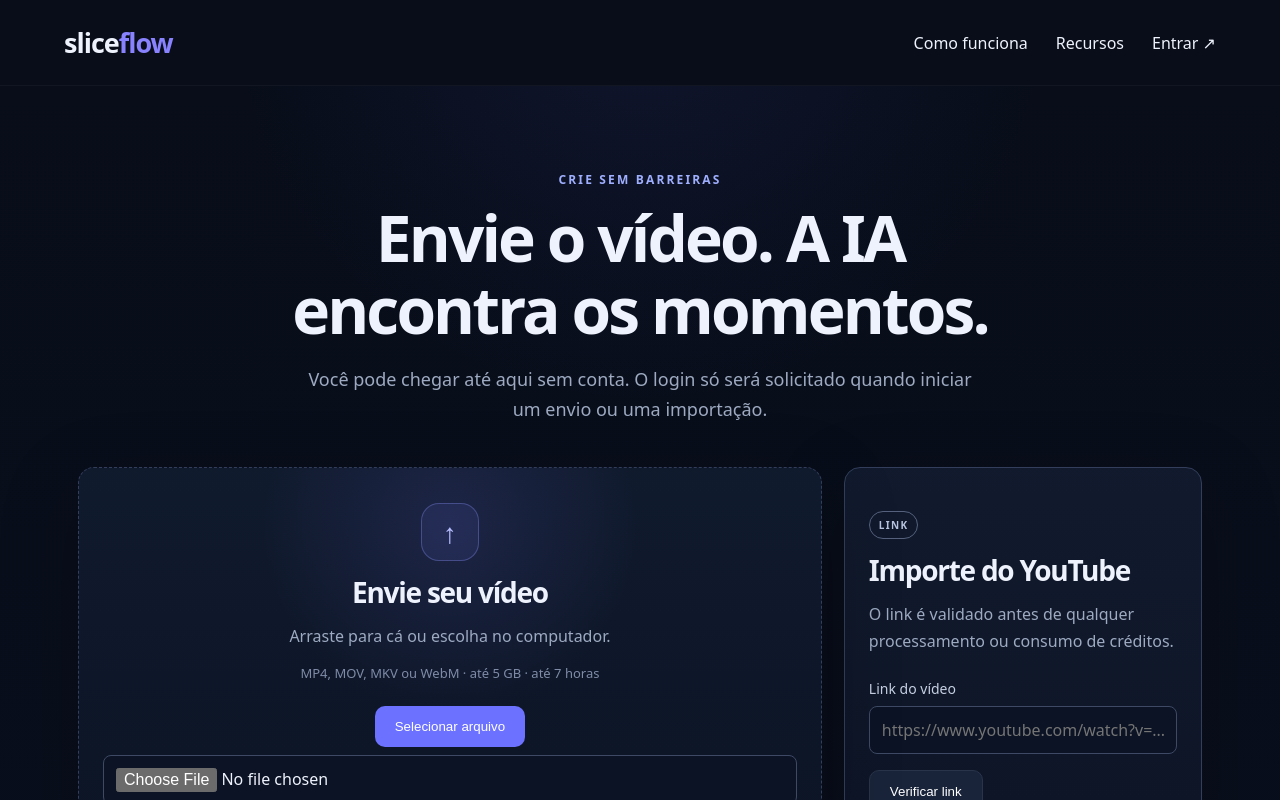
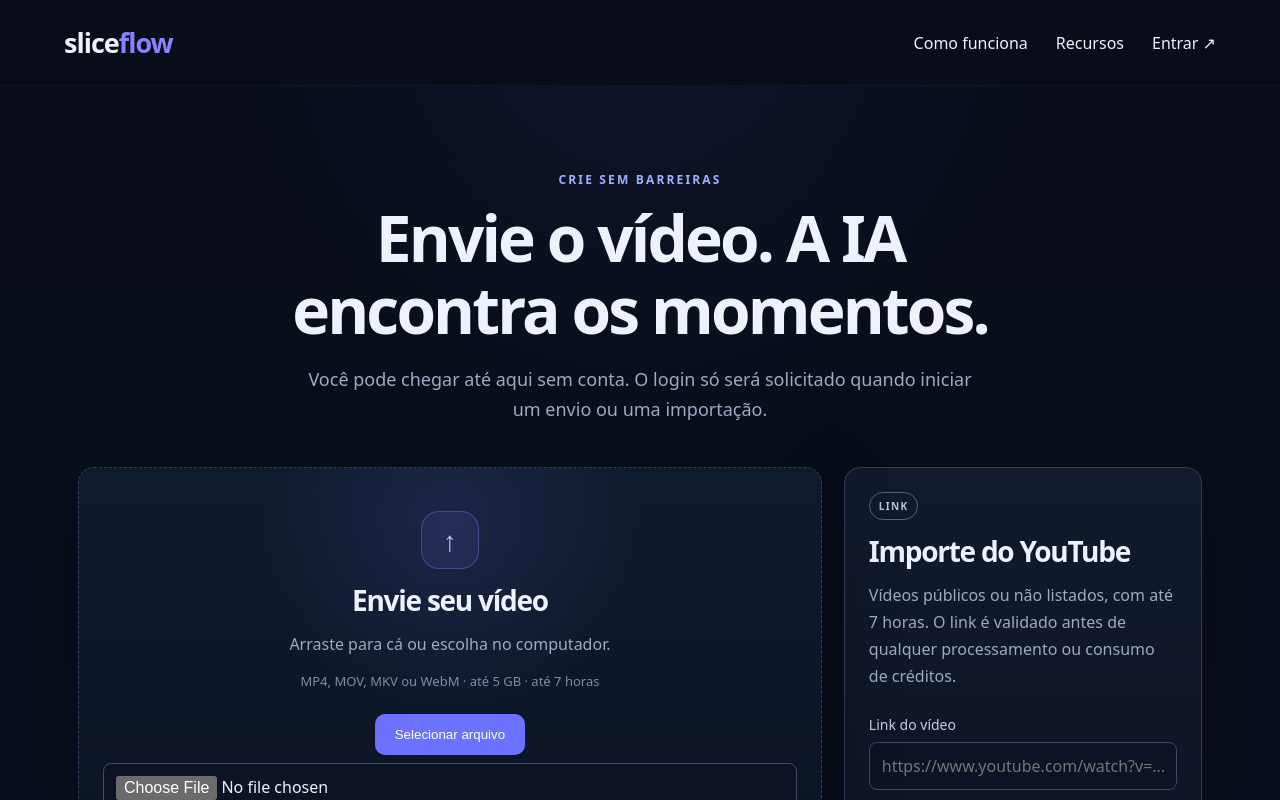
Before and after one commit to DiegoMatheusS/CortesIA, a Next.js app in the folder cortes-ia-web/: page /criar in a window 1280 px wide. Shown: the top 800 px of the page. Built offline with nearby package versions, Linux system fonts and the light colour scheme.

Commit message:
fix(web): clarify YouTube limits and resume copy after login

```diff
--- a/cortes-ia-web/src/components/CreateStudio.tsx
+++ b/cortes-ia-web/src/components/CreateStudio.tsx
@@ -245,7 +245,7 @@ export default function CreateStudio() {
           <article className="link-source">
             <span className="source-badge">LINK</span>
             <h2>Importe do YouTube</h2>
-            <p>O link é validado antes de qualquer processamento ou consumo de créditos.</p>
+            <p>Vídeos públicos ou não listados, com até 7 horas. O link é validado antes de qualquer processamento ou consumo de créditos.</p>
             <form onSubmit={submitYoutube}>
               <label htmlFor="youtube-url">Link do vídeo</label>
               <input
@@ -289,7 +289,9 @@ export default function CreateStudio() {
             <p className="eyebrow">CONTINUE DE ONDE PAROU</p>
             <h2 id="login-gate-title">Entre para iniciar.</h2>
             <p>
-              Seu arquivo ainda está selecionado nesta tela. Depois do login, o envio continua automaticamente.
+              {pending === 'youtube'
+                ? 'Seu link do YouTube continua pronto nesta tela. Depois do login, a verificação continua automaticamente.'
+                : 'Seu arquivo ainda está selecionado nesta tela. Depois do login, o envio continua automaticamente.'}
             </p>
 
             <form onSubmit={login}>
```
